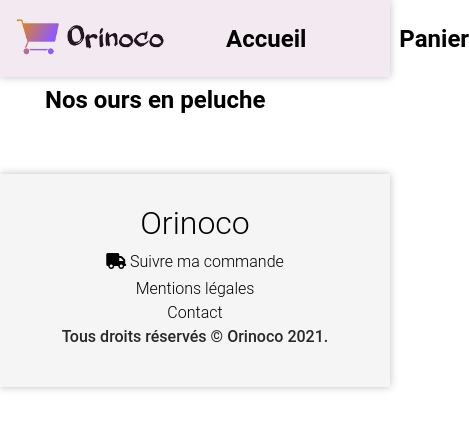
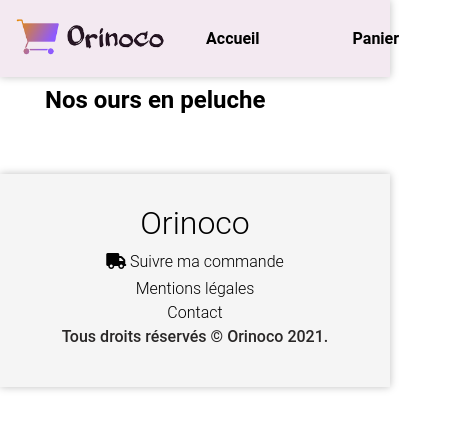
Before and after one commit to projectsSo/projet-5, a plain HTML site: page index.html in a window 390 px wide. Shown: the whole page, 469 px wide, since content can reach past the window. Drawn offline with Linux system fonts and the light colour scheme; no server answers.

Commit message:
breakpoints

```diff
--- a/style.css
+++ b/style.css
@@ -359,7 +359,11 @@ input {
   }
 
   .index {
-    margin-left: 60px;
+    margin-left: 40px;
+    font-size: medium;
+  }
+  .panier {
+    font-size: medium;
   }
   #allProducts {
     flex-direction: column;
@@ -413,7 +417,7 @@ input {
   }
   /********Panier.html*******/
   .panier {
-    font-size: xx-small;
+    margin-left: 3px;
   }
 }
 
```
